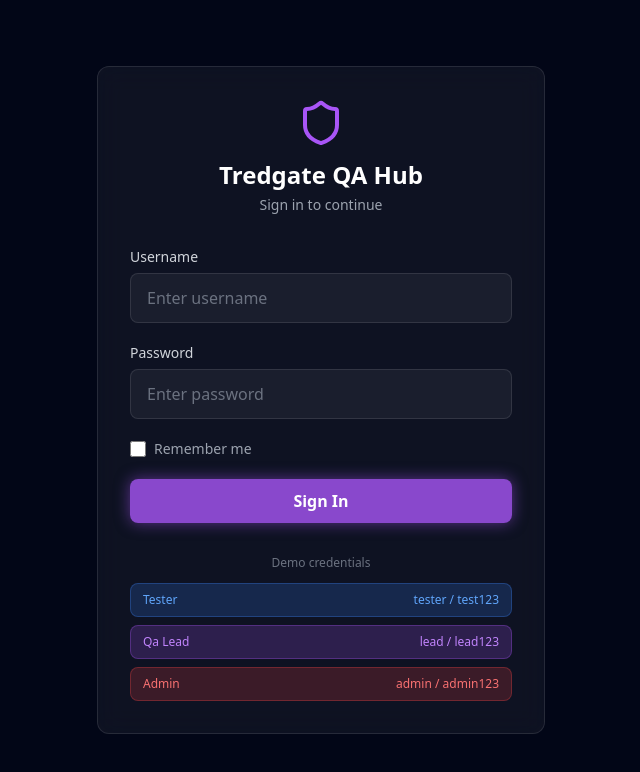
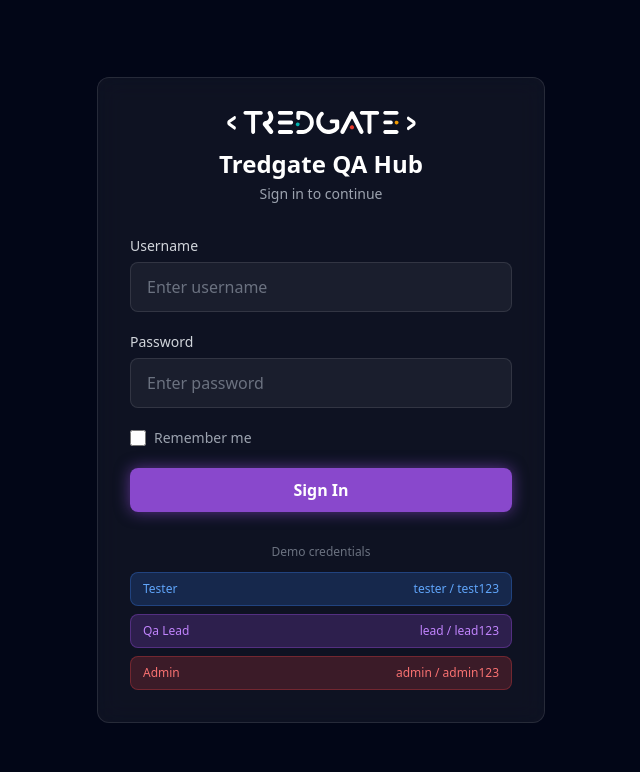
Before and after one commit to tredgate/tredgate_training_web_app, a React (Vite) app: page /login in a window 1280 px wide. Shown: the top 772 px of the page, without its empty margins (319-959 px from the left). Built offline with nearby package versions, Linux system fonts and the light colour scheme.

Commit message:
feat(T36): replace Shield icon with Tredgate SVG logos
Sidebar and Login page now display the white Tredgate logo
instead of the lucide Shield icon. SVG assets copied from
input-agents/ to public/ (typo fixed: loho→logo).

```diff
--- a/src/components/layout/Sidebar.tsx
+++ b/src/components/layout/Sidebar.tsx
@@ -12,7 +12,6 @@ import {
   LogOut,
   ChevronLeft,
   ChevronRight,
-  Shield,
 } from "lucide-react";
 import type { LucideIcon } from "lucide-react";
 import type { Role } from "../../data/entities";
@@ -108,20 +107,18 @@ export default function Sidebar() {
         collapsed ? "w-16" : "w-60"
       }`}
     >
-      <div className="flex items-center gap-2 px-4 py-5 border-b border-white/10">
-        <Shield className="text-neon-purple shrink-0" size={24} />
-        {!collapsed && (
-          <span
-            data-testid={TEST_IDS.sidebar.logo}
-            className="text-lg font-bold text-white truncate"
-          >
-            {t.app.name}
-          </span>
-        )}
-        {collapsed && (
-          <span data-testid={TEST_IDS.sidebar.logo} className="sr-only">
-            TQH
-          </span>
+      <div
+        data-testid={TEST_IDS.sidebar.logo}
+        className="flex items-center px-4 py-5 border-b border-white/10"
+      >
+        {collapsed ? (
+          <span className="sr-only">{t.app.name}</span>
+        ) : (
+          <img
+            src="/tredgate-logo-white.svg"
+            alt={t.app.name}
+            className="h-7 w-auto"
+          />
         )}
       </div>
 
--- a/src/pages/auth/Login.tsx
+++ b/src/pages/auth/Login.tsx
@@ -1,6 +1,5 @@
 import { useState, useCallback } from "react";
 import { useNavigate, Navigate } from "react-router-dom";
-import { Shield } from "lucide-react";
 import { useAuth } from "../../hooks/useAuth";
 import { useForm, type FormErrors } from "../../hooks/useForm";
 import { TEST_IDS } from "../../shared/testIds";
@@ -96,7 +95,11 @@ export default function Login() {
     >
       <div className="glass p-8 w-full max-w-md">
         <div className="flex flex-col items-center mb-8">
-          <Shield className="text-neon-purple mb-3" size={48} />
+          <img
+            src="/tredgate-logo-white.svg"
+            alt={t.app.name}
+            className="w-48 h-auto mb-3"
+          />
           <h1 className="text-2xl font-bold text-white">{t.login.appTitle}</h1>
           <p className="text-gray-400 text-sm mt-1">{t.login.tagline}</p>
         </div>
```
Also changed, not shown: public/tredgate-logo-dark.svg (added), public/tredgate-logo-white.svg (added).
